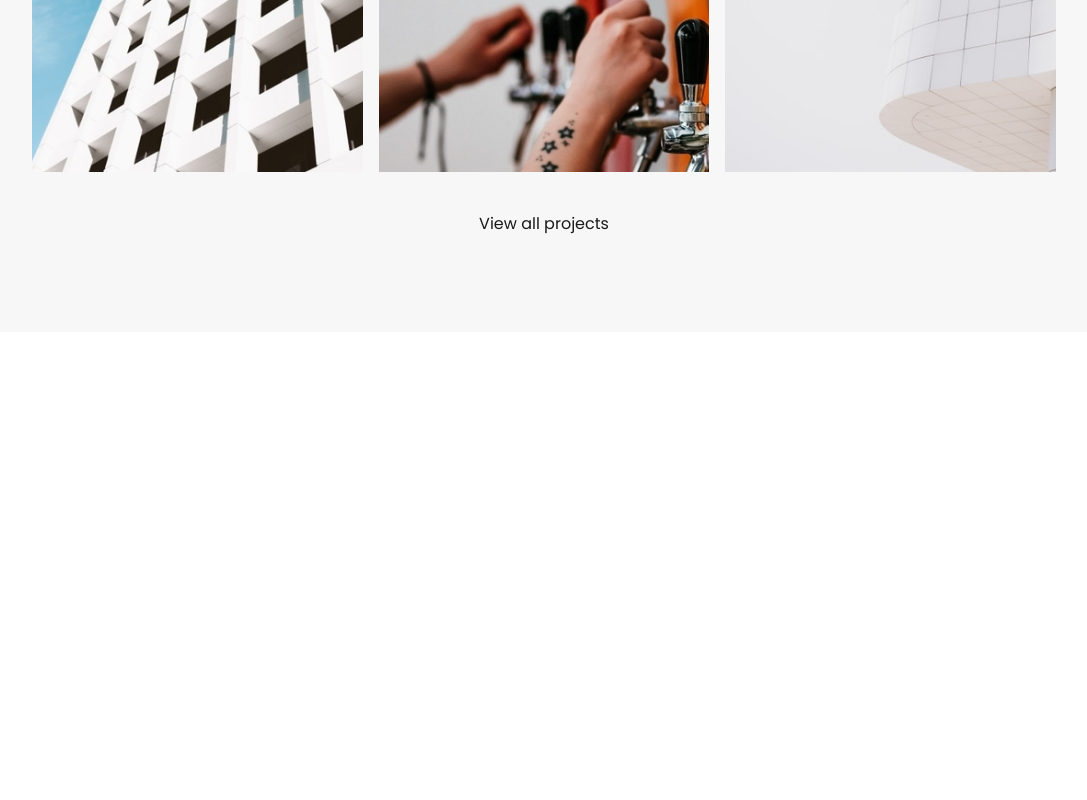
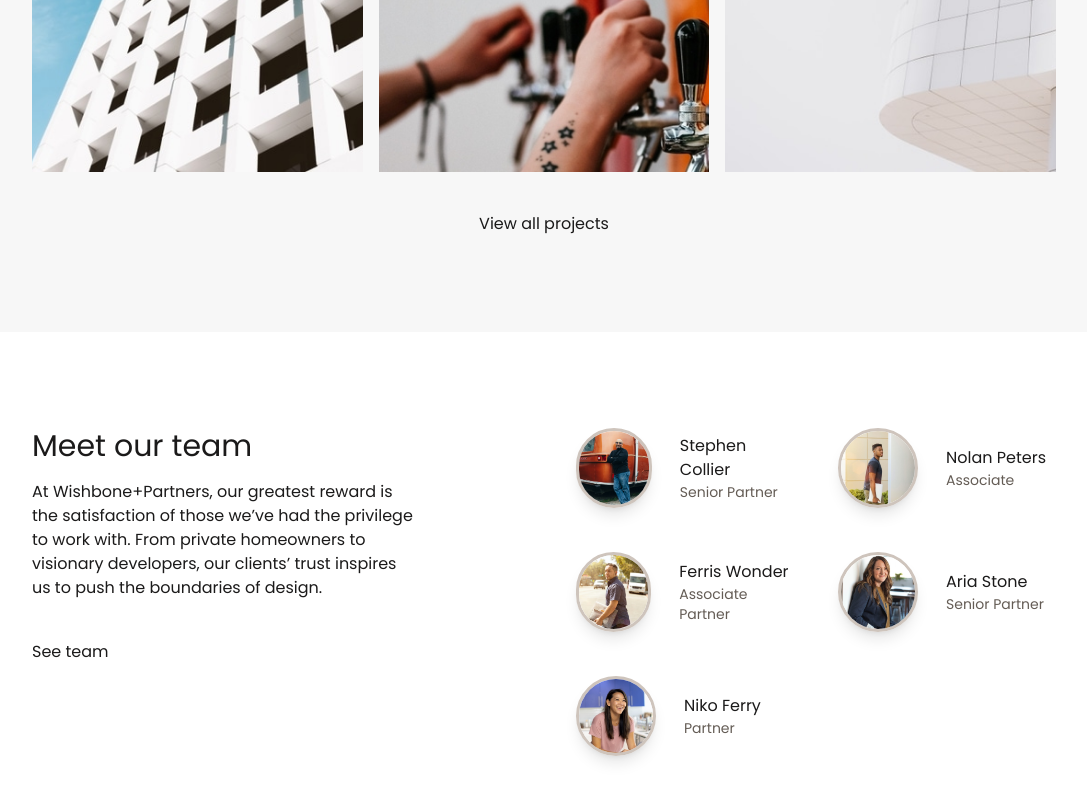
Before and after one commit to imflawlezz/wishbone-landing, a Next.js app: page / in a window 1280 px wide. Shown: the part 4952-5752 px from the top of the page, without its empty margins (96-1183 px from the left). Before the commit the page ends 5284 px from the top, so only its background shows below. Built offline with nearby package versions, Linux system fonts and the light colour scheme.

Commit message:
feat: add Team.tsx section, adjust page.tsx layout

```diff
--- a/src/app/page.tsx
+++ b/src/app/page.tsx
@@ -6,6 +6,7 @@ import {ProjectCardsData} from "@/data/ProjectCardsData";
 import {OurProcess} from "@/components/sections/OurProcess";
 import {PriorClients} from "@/components/sections/PriorClients";
 import {FeaturedProjects} from "@/components/sections/FeaturedProjects";
+import {Team} from "@/components/sections/Team";
 
 export default function Home() {
     return (
@@ -34,6 +35,7 @@ export default function Home() {
                 className={ProjectCardsData[2].className}
             />
             <FeaturedProjects />
+            <Team />
         </>
     );
 }
--- /dev/null
+++ b/src/components/sections/Team.tsx
@@ -0,0 +1,52 @@
+'use client';
+import {motion} from "motion/react";
+import {TeamMembersList} from "@/data/TeamMembersList";
+import {TeamMemberCard} from "@/components/shared/TeamMemberCard";
+import {LinkComponent} from "@/components/shared/LinkComponent";
+
+export const Team = () => {
+    return (
+        <section
+            className="w-full flex flex-col md:flex-row
+            items-start justify-center gap-8 md:gap-10 lg:gap-40
+            lg:px-32 p-8 lg:py-24 md:py-12">
+            <div className="md:max-w-3xs lg:max-w-sm flex flex-col gap-4">
+                <h1 className="text-3xl">
+                    Meet our team
+                </h1>
+
+                <p className="">
+                    At Wishbone+Partners, our greatest reward is the satisfaction of those we’ve had the privilege to
+                    work with. From private homeowners to visionary developers, our clients’ trust inspires us to push
+                    the boundaries of design.
+                </p>
+
+                <LinkComponent label={"See team"} className="mt-6"/>
+            </div>
+
+            <div className="flex flex-col md:grid grid-cols-2 gap-5 lg:gap-11">
+                {TeamMembersList.map((member, index) => (
+                    <motion.div
+                        key={index}
+                        initial={{ opacity: 0, x: -50 }}
+                        whileInView={{ opacity: 1, x: 0 }}
+                        transition={{
+                            duration: 0.5,
+                            ease: 'easeOut',
+                            delay: 0.1
+                        }}
+                        viewport={{ once: false, amount: 0.5 }}
+                        className=""
+                    >
+                        <TeamMemberCard
+                            firstName={member.firstName}
+                            lastName={member.lastName}
+                            occupation={member.occupation}
+                            imageURL={member.imageURL}
+                        />
+                    </motion.div>
+                ))}
+            </div>
+        </section>
+    )
+}
```
